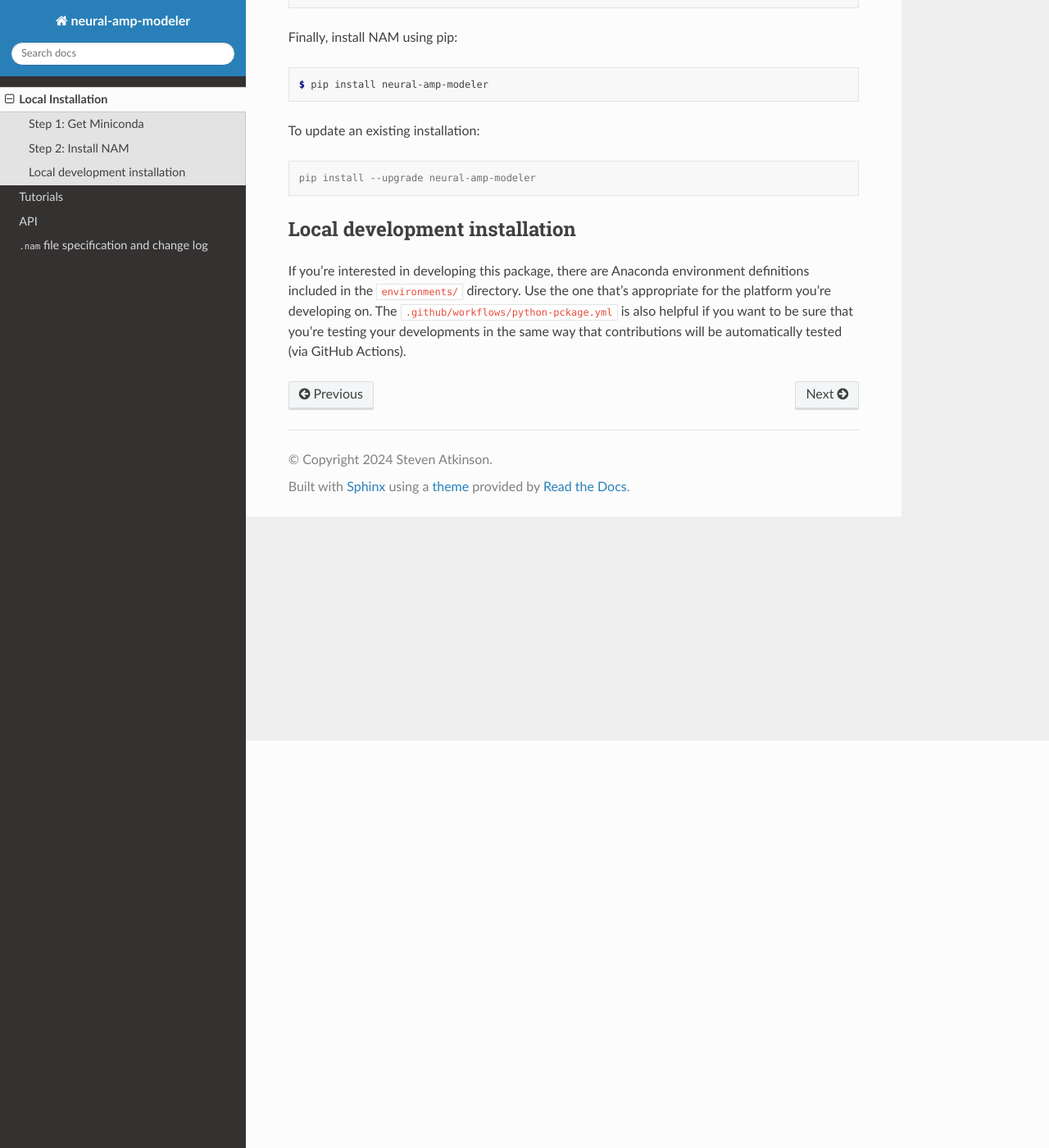
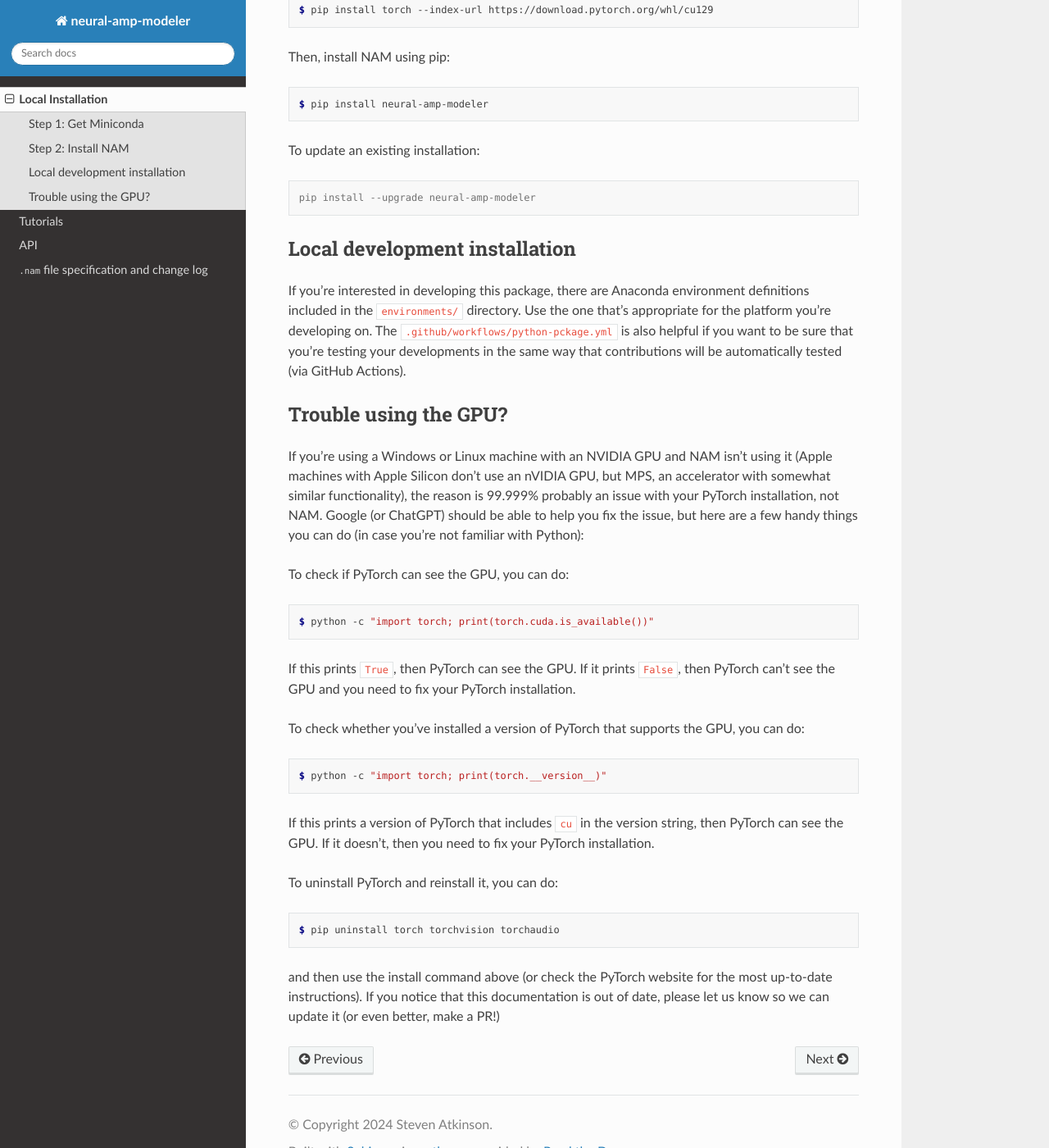
Before and after one commit to sdatkinson/neural-amp-modeler, a Sphinx documentation site: the page built from docs/source/installation.rst, in a window 1280 px wide and 1400 px high, scrolled down 497 px. Shown: the whole window at 82% size. Built offline with Sphinx 7.4.7 and the Read the Docs theme 3.1.0, drawn with Linux system fonts in a browser that asks for light colours; some of the changed text lies outside the part shown.

Commit message:
Update documentation on PyTorch install for computers with an nVIDIA GPU (#590)

```diff
--- a/docs/source/installation.rst
+++ b/docs/source/installation.rst
@@ -16,13 +16,15 @@ Step 2: Install NAM
 Now that we have Miniconda, we can install NAM using it.
 
 (Windows / Linux users) If your computer has an nVIDIA GPU, you should install a
-GPU-compatible version of PyTorch first:
+GPU-compatible version of PyTorch first.
+`The PyTorch website <https://pytorch.org/get-started/locally/>`_ will always
+have the most up-to-date guidance for this. Currently, this is the command:
 
 .. code-block:: console
 
-   $ conda install -y pytorch pytorch-cuda=12.1 -c pytorch -c nvidia
+   $ pip install torch --index-url https://download.pytorch.org/whl/cu129
 
-Finally, install NAM using pip:
+Then, install NAM using pip:
 
 .. code-block:: console
 
@@ -43,3 +45,44 @@ appropriate for the platform you're developing on. The
 ``.github/workflows/python-pckage.yml`` is also helpful if you want to be sure
 that you're testing your developments in the same way that contributions will be
 automatically tested (via GitHub Actions).
+
+
+Trouble using the GPU?
+^^^^^^^^^^^^^^^^^^^^^^
+
+If you're using a Windows or Linux machine with an NVIDIA GPU and NAM isn't
+using it (Apple machines with Apple Silicon don't use an nVIDIA GPU, but MPS, an
+accelerator with somewhat similar functionality), the reason is 99.999% probably
+an issue with your PyTorch installation, not NAM. Google (or ChatGPT) should be
+able to help you fix the issue, but here are a few handy things you can do (in
+case you're not familiar with Python):
+
+To check if PyTorch can see the GPU, you can do:
+
+.. code-block:: console
+
+   $ python -c "import torch; print(torch.cuda.is_available())"
+
+If this prints ``True``, then PyTorch can see the GPU. If it prints ``False``,
+then PyTorch can't see the GPU and you need to fix your PyTorch installation.
+
+To check whether you've installed a version of PyTorch that supports the GPU,
+you can do:
+
+.. code-block:: console
+
+   $ python -c "import torch; print(torch.__version__)"
+
+If this prints a version of PyTorch that includes ``cu`` in the version string,
+then PyTorch can see the GPU. If it doesn't, then you need to fix your PyTorch
+installation.
+
+To uninstall PyTorch and reinstall it, you can do:
+
+.. code-block:: console
+
+   $ pip uninstall torch torchvision torchaudio
+
+and then use the install command above (or check the PyTorch website for the
+most up-to-date instructions). If you notice that this documentation is out of
+date, please let us know so we can update it (or even better, make a PR!)
```
Also changed, not shown: README.md (+16 -2 lines).
